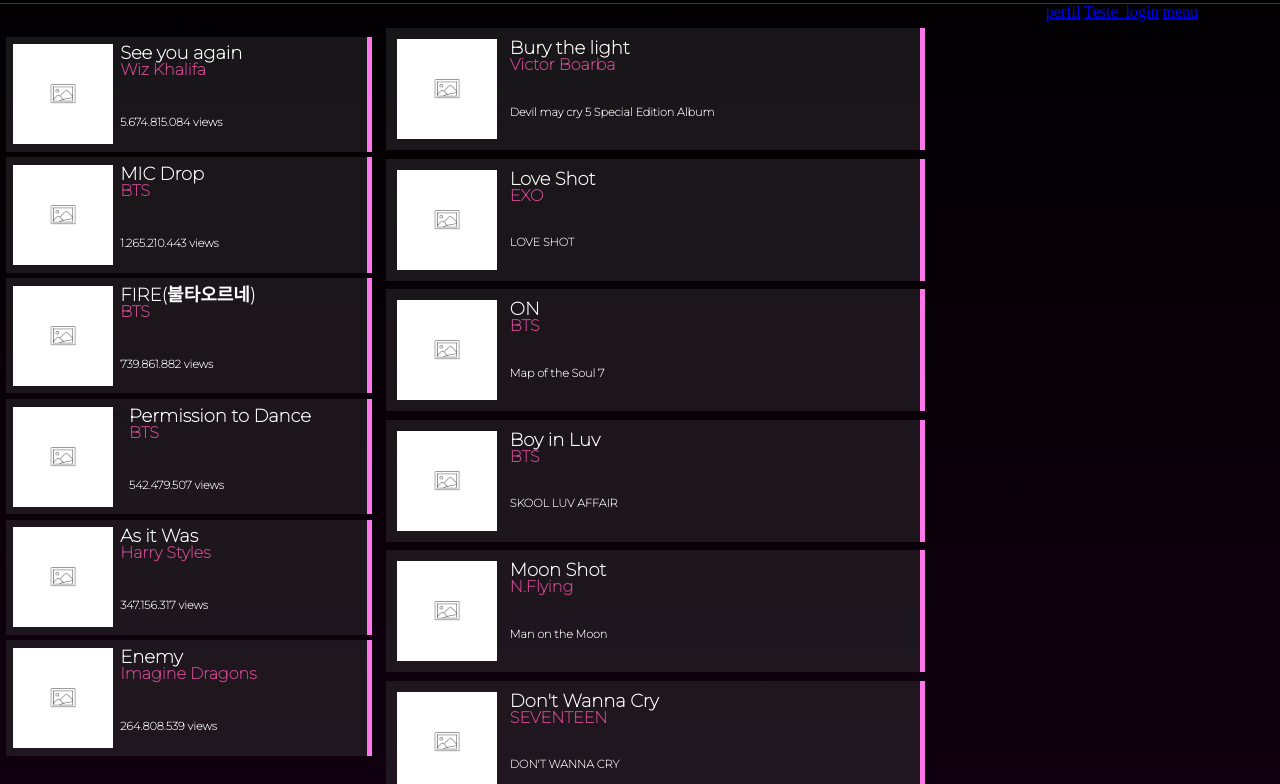
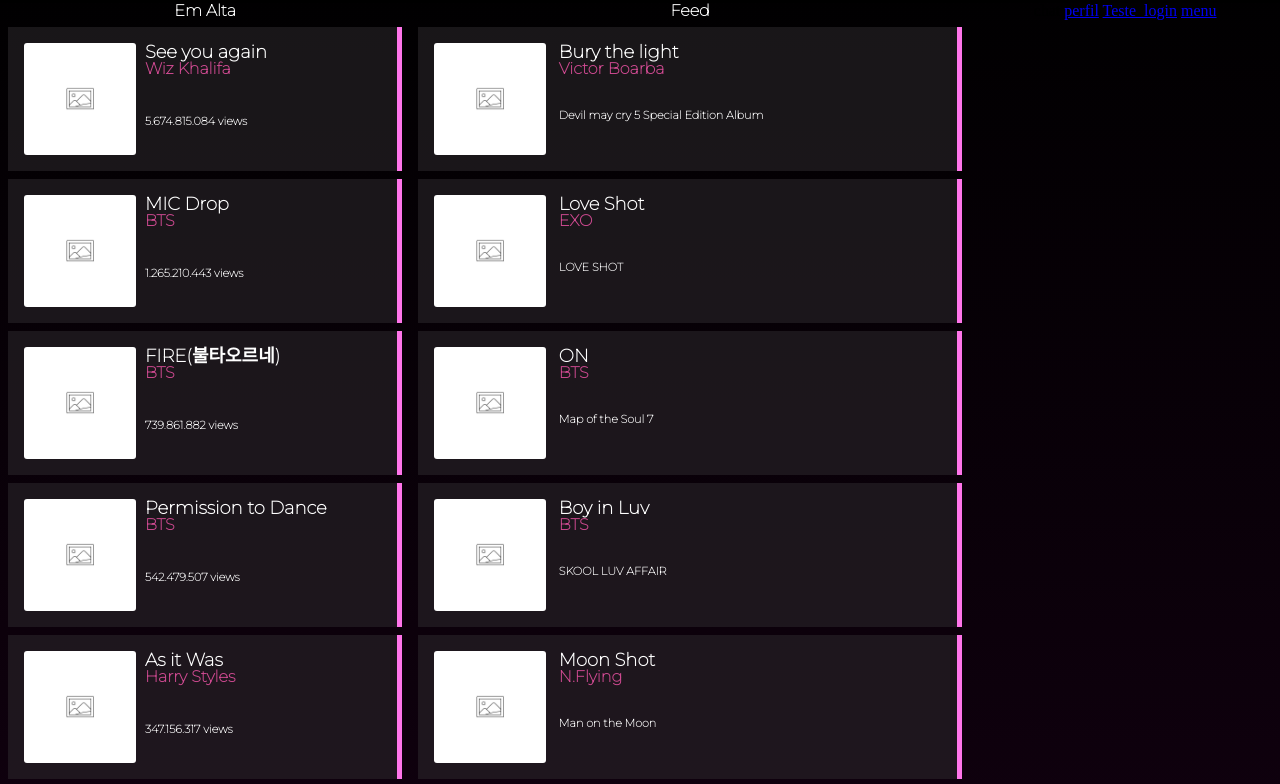
Before and after one commit to dantecry17/projeto_jukebox, a plain HTML site: page bin/index_01.html in a window 1280 px wide. Shown: the part 61-845 px from the top of the page. Drawn offline with Linux system fonts and the light colour scheme; files that its build step writes are made by us from their sources.

Commit message:
JukeBOX 0.7.2 (fix: Layout index_01)

```diff
--- a/bin/css/style_1.css
+++ b/bin/css/style_1.css
@@ -29,7 +29,19 @@ header{
   flex-direction: row;
 
   background-color: black;
-  border-bottom: 1px solid #492e45;
+}
+
+h1{
+  font-family: 'Montserrat', sans-serif;
+  font-size: 100%;
+  color: #ffffff;
+  transition: 1s;
+  text-align: center;
+  margin: 1em;
+}
+
+h1:hover{
+  text-decoration: underline;
 }
 
 .menu_icon{
@@ -54,9 +66,10 @@ header{
   position: absolute;
   margin-left: auto;
   margin-right: auto;
+  margin-top: 17.5px;
+  top: 0;
   left: 0;
   right: 0;
-  text-align: center;
   font-size: 150%;
   font-family: "Bahnschrift";
   color: #fbd8ff;
@@ -65,7 +78,6 @@ header{
   text-shadow: 0px 0px 7px #FF75EA;
   text-shadow: inset 2px 0px 75px 21px rgb(255, 55, 225);
 }
-
 .flex-container {
   display: flex;
   flex-wrap: nowrap;
@@ -95,14 +107,9 @@ header{
   flex-direction: row;
   background-color: #2b292b8e;
   font-family: 'Montserrat', sans-serif;
-  padding: 2%;
+  padding: 1em;
   border-right: solid 5px #FF75EA;
-  margin: 1.5%;
-}
-
-img{
-  width: 100px;
-  height: 100px;
+  margin: 0.5em;
 }
 
 .descri_img{
@@ -113,11 +120,6 @@ img{
   margin-left: 2.5%;
 }
 
-.descri_img_emAlta{
-  color: #ffffff;
-  margin-left: 2%;
-  text-align: left;
-}
 
 h3{
 }
@@ -144,3 +146,9 @@ h3{
  margin-top: 3.5em;
  font-size: 70%;
 }
+
+.music_cover_publicacao{
+  width: 7em;
+  height: 7em;
+  border-radius: 3px;
+}
--- a/bin/index_01.html
+++ b/bin/index_01.html
@@ -23,10 +23,10 @@
             <h1 class="JukeBOX">JukeBOX</h1>
         </header>
         <main class="item2">
-            <h2>Em Alta</h2>
+            <h1>Em Alta</h1>
             <section class="flex-container-feed">
-                    <img src="/recursos/images/placeholder-images-image_large.png" >
-                <section class="descri_img_emAlta">
+                    <img src="/recursos/images/placeholder-images-image_large.png" class="music_cover_publicacao">
+                <section class="descri_img">
                     <h3 class="titulo_musica">See you again</h3>
                     <h3 class="nome_artista">Wiz Khalifa</h3>
                     <h3 class="visu_count">5.674.815.084 views</h3>
@@ -34,9 +34,9 @@
             </section>
             <section class="flex-container-feed">
 
-                    <img src="/recursos/images/placeholder-images-image_large.png" >
+                    <img src="/recursos/images/placeholder-images-image_large.png" class="music_cover_publicacao">
 
-                <section class="descri_img_emAlta">
+                <section class="descri_img">
                     <h3 class="titulo_musica">MIC Drop</h3>
                     <h3 class="nome_artista">BTS</h3>
                     <h3 class="visu_count">1.265.210.443 views</h3>
@@ -44,9 +44,9 @@
             </section>
             <section class="flex-container-feed">
 
-                    <img src="/recursos/images/placeholder-images-image_large.png" >
+                    <img src="/recursos/images/placeholder-images-image_large.png" class="music_cover_publicacao">
 
-                <section class="descri_img_emAlta">
+                <section class="descri_img">
                     <h3 class="titulo_musica">FIRE(불타오르네)</h3>
                     <h3 class="nome_artista">BTS</h3>
                     <h3 class="visu_count">739.861.882 views</h3>
@@ -54,9 +54,8 @@
             </section>
             <section class="flex-container-feed">
 
-                    <img src="/recursos/images/placeholder-images-image_large.png" >
-                <
-                <section class="descri_img_emAlta">
+                    <img src="/recursos/images/placeholder-images-image_large.png" class="music_cover_publicacao">
+                <section class="descri_img">
                     <h3 class="titulo_musica">Permission to Dance</h3>
                     <h3 class="nome_artista">BTS</h3>
                     <h3 class="visu_count">542.479.507 views</h3>
@@ -64,9 +63,9 @@
             </section>
             <section class="flex-container-feed">
 
-                    <img src="/recursos/images/placeholder-images-image_large.png">
+                    <img src="/recursos/images/placeholder-images-image_large.png" class="music_cover_publicacao">
 
-                <section class="descri_img_emAlta">
+                <section class="descri_img">
                     <h3 class="titulo_musica">As it Was</h3>
                     <h3 class="nome_artista">Harry Styles</h3>
                     <h3 class="visu_count">347.156.317 views</h3>
@@ -74,19 +73,20 @@
             </section>
             <section class="flex-container-feed">
 
-                    <img src="/recursos/images/placeholder-images-image_large.png" >
+                    <img src="/recursos/images/placeholder-images-image_large.png" class="music_cover_publicacao">
 
-                <section class="descri_img_emAlta">
+                <section class="descri_img">
                     <h3 class="titulo_musica">Enemy</h3>
                     <h3 class="nome_artista">Imagine Dragons</h3>
                     <h3 class="visu_count">264.808.539 views</h3>
                 </section>
             </section>
         </main>
-        <section class="item3"><h1>Feed</h1><span>
+        <section class="item3">
+            <h1>Feed</h1>
             <section class="flex-container-feed">
 
-                    <img src="/recursos/images/placeholder-images-image_large.png" >
+                    <img src="/recursos/images/placeholder-images-image_large.png" class="music_cover_publicacao">
                 <section class="descri_img">
                     <h3 class="titulo_musica">Bury the light</h3>
                     <h3 class="nome_artista">Victor Boarba</h3>
@@ -95,7 +95,7 @@
             </section>
             <section class="flex-container-feed">
 
-                    <img src="/recursos/images/placeholder-images-image_large.png" >
+                    <img src="/recursos/images/placeholder-images-image_large.png" class="music_cover_publicacao">
 
                 <section class="descri_img">
                     <h3 class="titulo_musica">Love Shot</h3>
@@ -105,7 +105,7 @@
             </section>
             <section class="flex-container-feed">
 
-                    <img src="/recursos/images/placeholder-images-image_large.png" >
+                    <img src="/recursos/images/placeholder-images-image_large.png" class="music_cover_publicacao">
 
                 <section class="descri_img">
                     <h3 class="titulo_musica">ON</h3>
@@ -115,7 +115,7 @@
             </section>
             <section class="flex-container-feed">
 
-                    <img src="/recursos/images/placeholder-images-image_large.png" >
+                    <img src="/recursos/images/placeholder-images-image_large.png" class="music_cover_publicacao">
 
                 <section class="descri_img">
                     <h3 class="titulo_musica">Boy in Luv</h3>
@@ -125,7 +125,7 @@
             </section>
             <section class="flex-container-feed">
 
-                    <img src="/recursos/images/placeholder-images-image_large.png" >
+                    <img src="/recursos/images/placeholder-images-image_large.png" class="music_cover_publicacao">
 
                 <section class="descri_img">
                     <h3 class="titulo_musica">Moon Shot</h3>
@@ -135,7 +135,7 @@
             </section>
             <section class="flex-container-feed">
 
-                    <img src="/recursos/images/placeholder-images-image_large.png" >
+                    <img src="/recursos/images/placeholder-images-image_large.png" class="music_cover_publicacao">
 
                 <section class="descri_img">
                     <h3 class="titulo_musica">Don't Wanna Cry</h3>
@@ -145,7 +145,7 @@
             </section>
             <section class="flex-container-feed">
 
-                    <img src="/recursos/images/placeholder-images-image_large.png" >
+                    <img src="/recursos/images/placeholder-images-image_large.png" class="music_cover_publicacao">
 
                 <section class="descri_img">
                     <h3 class="titulo_musica">Mr.Simple</h3>
@@ -155,7 +155,7 @@
             </section>
             <section class="flex-container-feed">
 
-                    <img src="/recursos/images/placeholder-images-image_large.png" >
+                    <img src="/recursos/images/placeholder-images-image_large.png" class="music_cover_publicacao">
 
                 <section class="descri_img">
                     <h3 class="titulo_musica">Miroh</h3>
@@ -165,7 +165,7 @@
             </section>
             <section class="flex-container-feed">
 
-                    <img src="/recursos/images/placeholder-images-image_large.png" >
+                    <img src="/recursos/images/placeholder-images-image_large.png" class="music_cover_publicacao">
 
                 <section class="descri_img">
                     <h3 class="titulo_musica">American Idiot</h3>
@@ -175,7 +175,7 @@
             </section>
             <section class="flex-container-feed">
 
-                    <img src="/recursos/images/placeholder-images-image_large.png" >
+                    <img src="/recursos/images/placeholder-images-image_large.png" class="music_cover_publicacao">
 
                 <section class="descri_img">
                     <h3 class="titulo_musica">Skysectione</h3>
```
